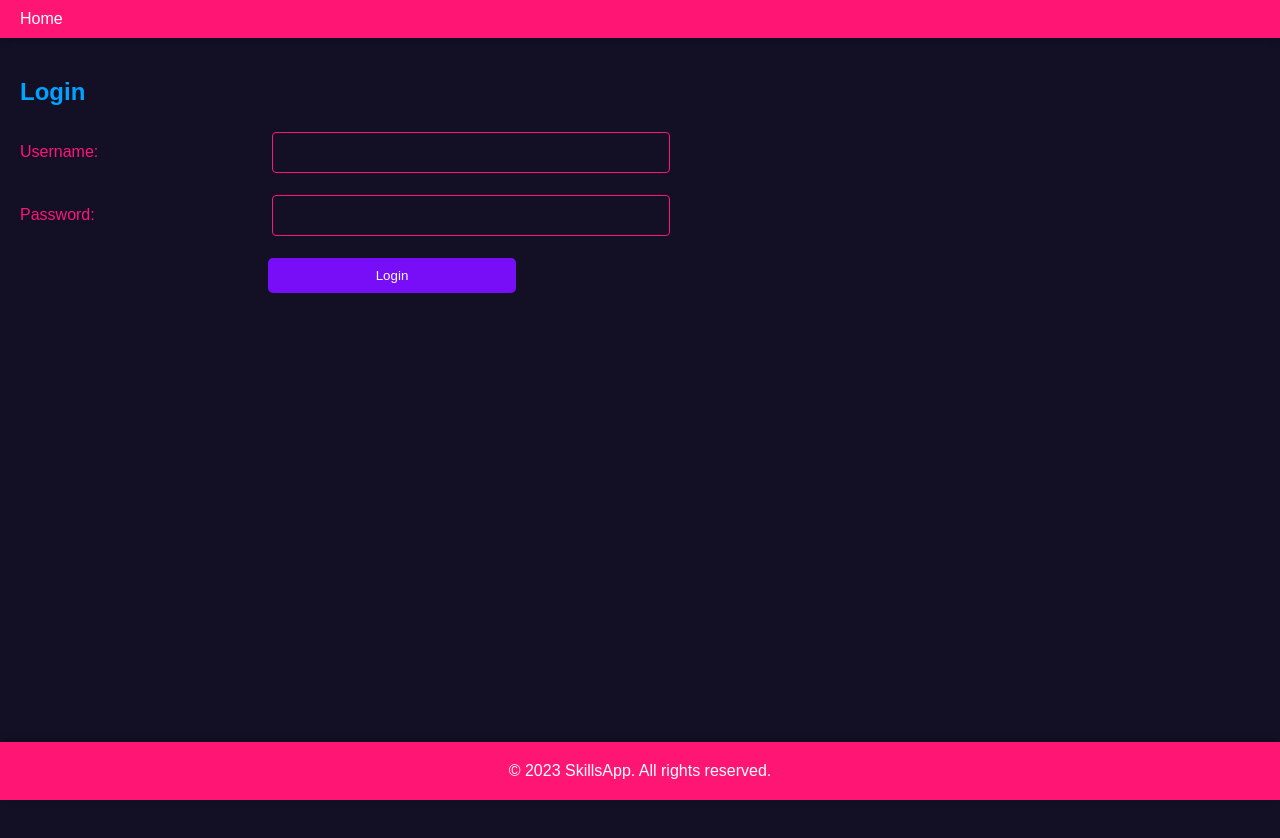
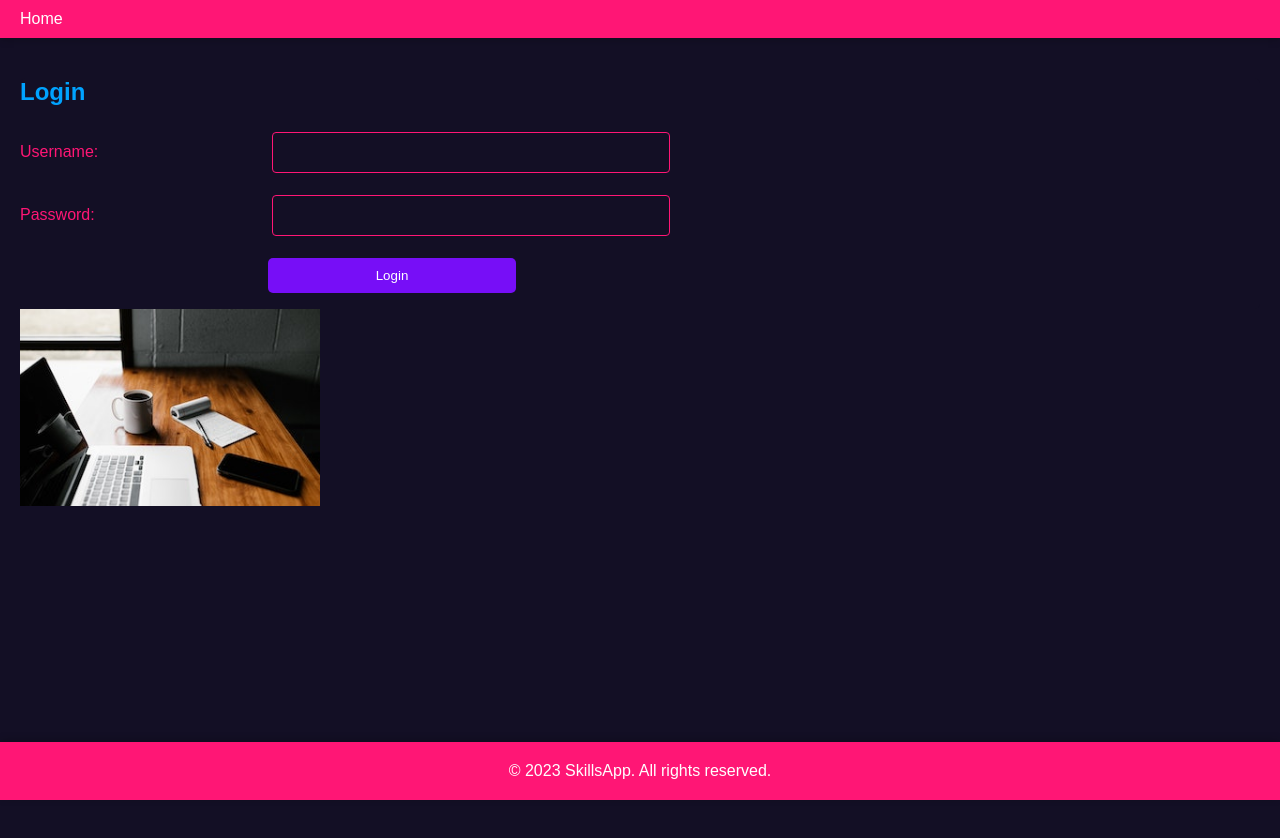
Before and after one commit to BrightBoost/skills-app, a website: page public/main.html in a window 1280 px wide. Drawn offline with Linux system fonts and the light colour scheme.

Commit message:
big image

```diff
--- a/public/main.html
+++ b/public/main.html
@@ -27,6 +27,8 @@
             <input class="btn" type="submit" value="Login">
         </form>
         <div id="message"></div>
+        <img src="images/pexels-andrew-neel-2312369-compressed.jpg" alt="Heavy image" width="300">
+
     </section>
 
     <!-- footer -->
```
Also changed, not shown: public/images/pexels-andrew-neel-2312369-compressed.jpg (added), 1 other file.
